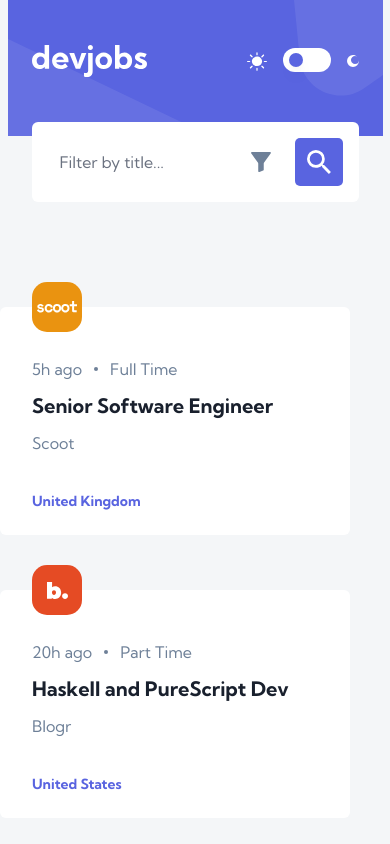
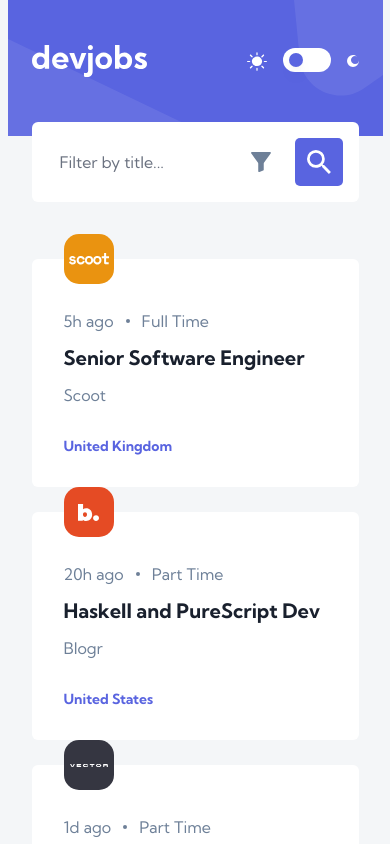
Before and after one commit to chris-nowicki/devjobs-web-app, a Next.js app: page / in a window 390 px wide. Shown: the top 844 px of the page. Built offline with nearby package versions, Linux system fonts and the light colour scheme.

Commit message:
updated layouts for job board for media queries

```diff
--- a/app/layout.tsx
+++ b/app/layout.tsx
@@ -23,7 +23,9 @@ export default function RootLayout({
             <body>
                 <div className="flex flex-col items-center">
                     <Header />
-                    <main className="max-w-[1110px] w-full">{children}</main>
+                    <main className="w-full max-w-[327px] md:max-w-[689px] lg:max-w-[1110px]">
+                        {children}
+                    </main>
                 </div>
             </body>
         </html>
--- a/app/page.tsx
+++ b/app/page.tsx
@@ -4,11 +4,11 @@ const defaultData = DATA
 
 export default function Home() {
     return (
-        <div className="mt-20 flex w-full max-w-[1110px] flex-wrap gap-[30px]">
+        <div className="mt-8 flex w-full flex-wrap md:gap-[11px] lg:gap-[30px] md:mt-20">
             {defaultData.map((job: any, index: number) => (
                 <div
                     key={index}
-                    className="relative flex h-[253px] w-[350px] flex-col"
+                    className="relative flex h-[253px] w-[327px] flex-col md:w-[339px] lg:w-[350px]"
                 >
                     <div
                         style={{ backgroundColor: job.logoBackground }}
@@ -16,15 +16,21 @@ export default function Home() {
                     >
                         <img src={job.logo} />
                     </div>
-                    <div className="absolute bottom-0 left-0 flex h-[228px] w-[350px] flex-col rounded-md bg-white px-8 pt-[49px] text-gray-300">
-                        <div className="flex items-center">
-                            {job.postedAt}
-                            <span className="mx-3 h-1 w-1 rounded-full bg-gray-300" />
-                            {job.contract}
+                    <div className="absolute bottom-0 left-0  h-[228px] w-[327px] rounded-md bg-white px-8 pt-[49px] pb-8 text-gray-300 md:w-[339px] lg:w-[350px]">
+                        <div className="flex h-[147px] w-[286px] flex-col justify-between lg:w-[266px]">
+                            <div className="flex flex-col">
+                                <div className="flex items-center">
+                                    {job.postedAt}
+                                    <span className="mx-3 h-1 w-1 rounded-full bg-gray-300" />
+                                    {job.contract}
+                                </div>
+                                <h3 className="mt-3 text-blue-100">
+                                    {job.position}
+                                </h3>
+                                <span className="mt-3">{job.company}</span>
+                            </div>
+                            <h4 className=" text-[#5964E0]">{job.location}</h4>
                         </div>
-                        <h3 className="mt-3 text-blue-100">{job.position}</h3>
-                        <span className="mt-3">{job.company}</span>
-                        <h4 className="mt-9 text-[#5964E0]">{job.location}</h4>
                     </div>
                 </div>
             ))}
```
